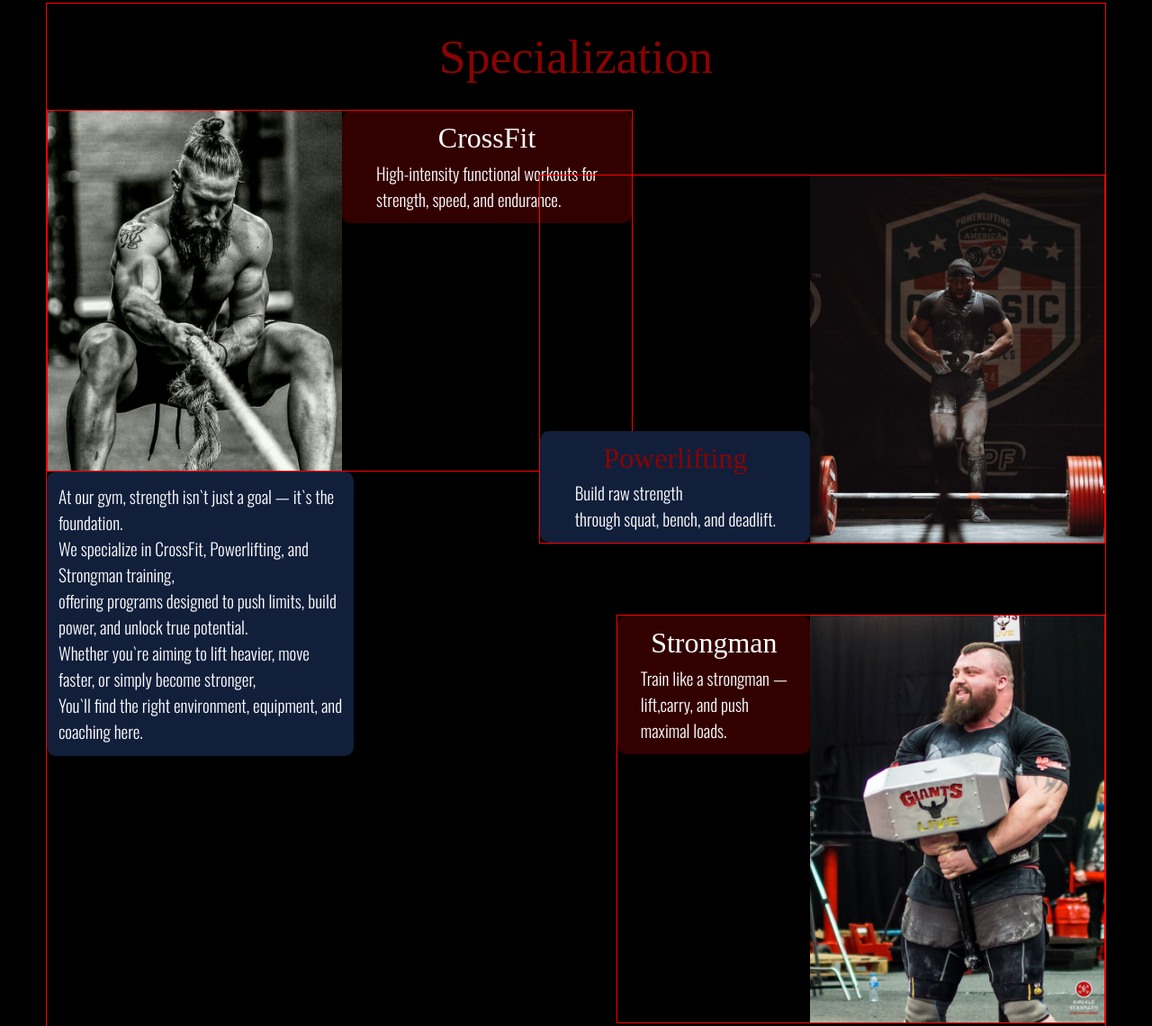
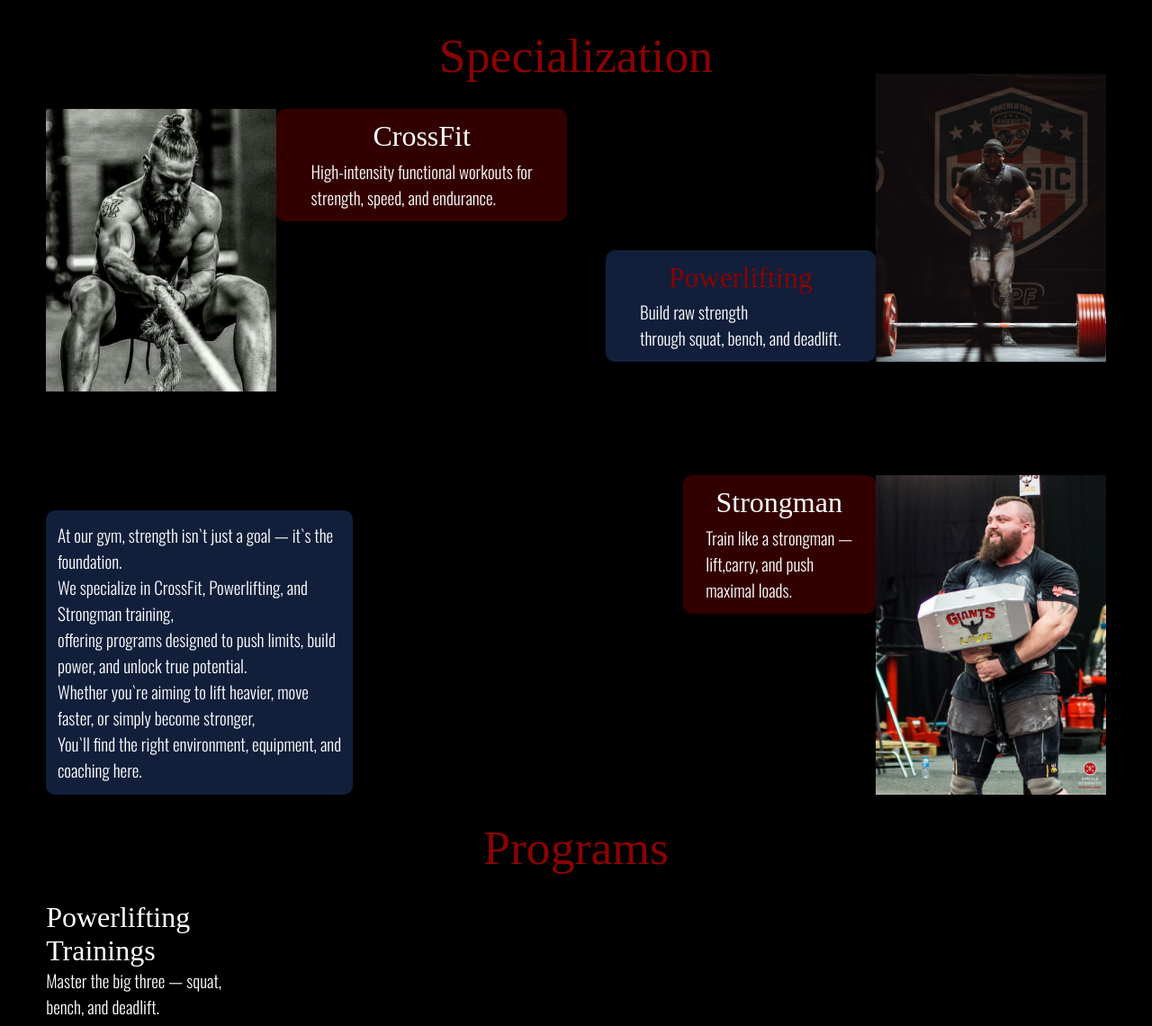
Before and after one commit to MaksymPasemko/gym-website, a plain HTML site: page index.html in a window 1280 px wide. Shown: the part 797-1937 px from the top of the page at 90% size. Drawn offline with nearby package versions, Linux system fonts and the light colour scheme; grey boxes are pictures that could not be loaded; a web font is replaced by a local one.

Commit message:
specialization section done

```diff
--- a/css/style.css
+++ b/css/style.css
@@ -196,8 +196,7 @@ nav {
 #specialization {
   position: relative;
   display: flex;
-  height: 170vh;
-  border: 1px solid red;
+  min-height: 110vh;
   flex-direction: column;
 }
 
@@ -206,7 +205,6 @@ nav {
 #specialization-block-strongman {
   display: flex;
   flex-direction: row;
-  border: 1px solid red;
   width: fit-content;
 }
 
@@ -219,7 +217,7 @@ nav {
 #crossFit-specialization-image,
 #powerlifter-specialization-image,
 #strongman-specialization-image {
-  width: clamp(150px, 25.5vw, 368px);
+  width: clamp(150px, 20vw, 368px);
   height: auto;
 }
 
@@ -270,26 +268,28 @@ nav {
   align-items: flex-end;
 }
 
-#specialization-block-strongman{
+#specialization-block-strongman {
   flex-direction: row-reverse;
 }
 
-/* #specialization-block-crossFit{
-} */
 
-#specialization-block-powerlifting{
+#specialization-block-powerlifting {
   position: absolute;
-  top: 14%;
+  top: 9%;
   right: 0;
 }
 
-#specialization-block-strongman{
+#specialization-block-strongman {
   position: absolute;
-  top: 50%;
+  bottom: 0;
   right: 0;
 }
 
-
+#gym-description {
+  position: absolute;
+  bottom: 0;
+  left: 0;
+}
 
 #messenger-icons img {
   width: 20px;
```
Also changed, not shown: index.html (line endings or trailing spaces).
